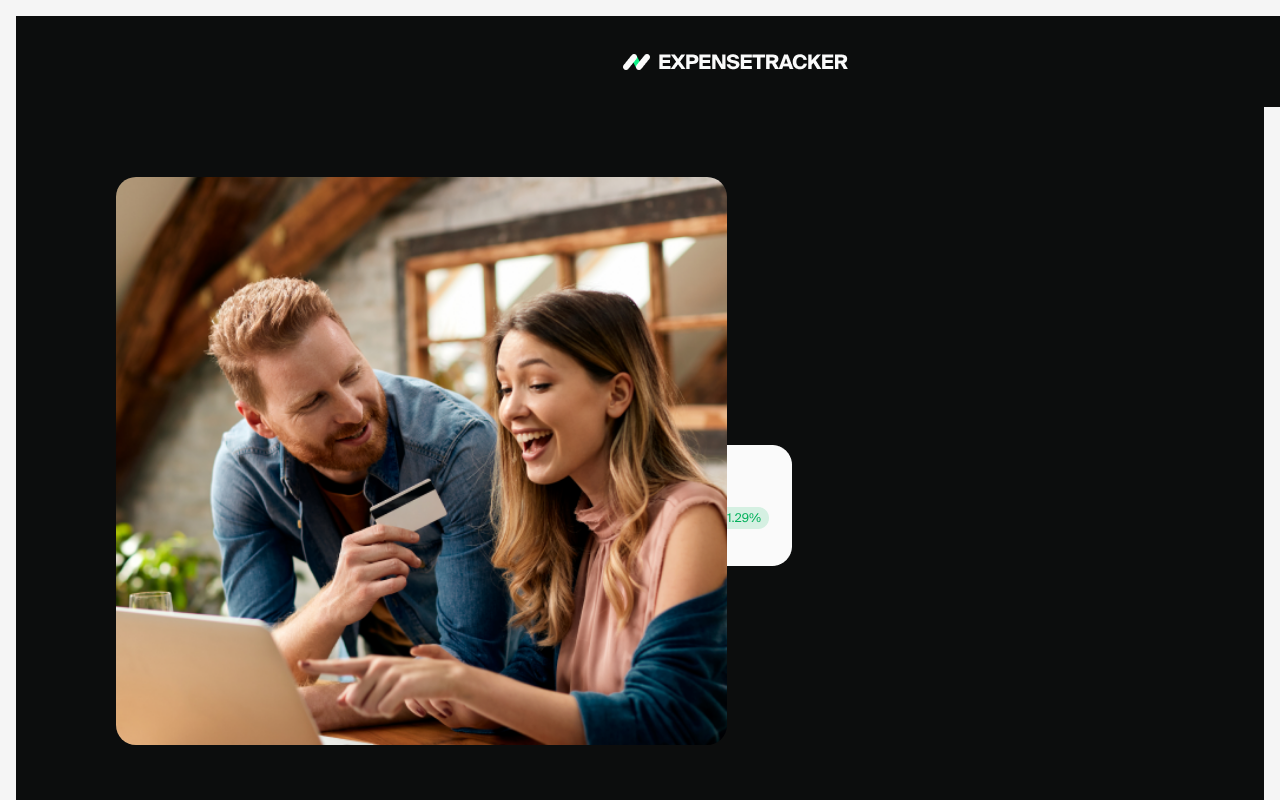
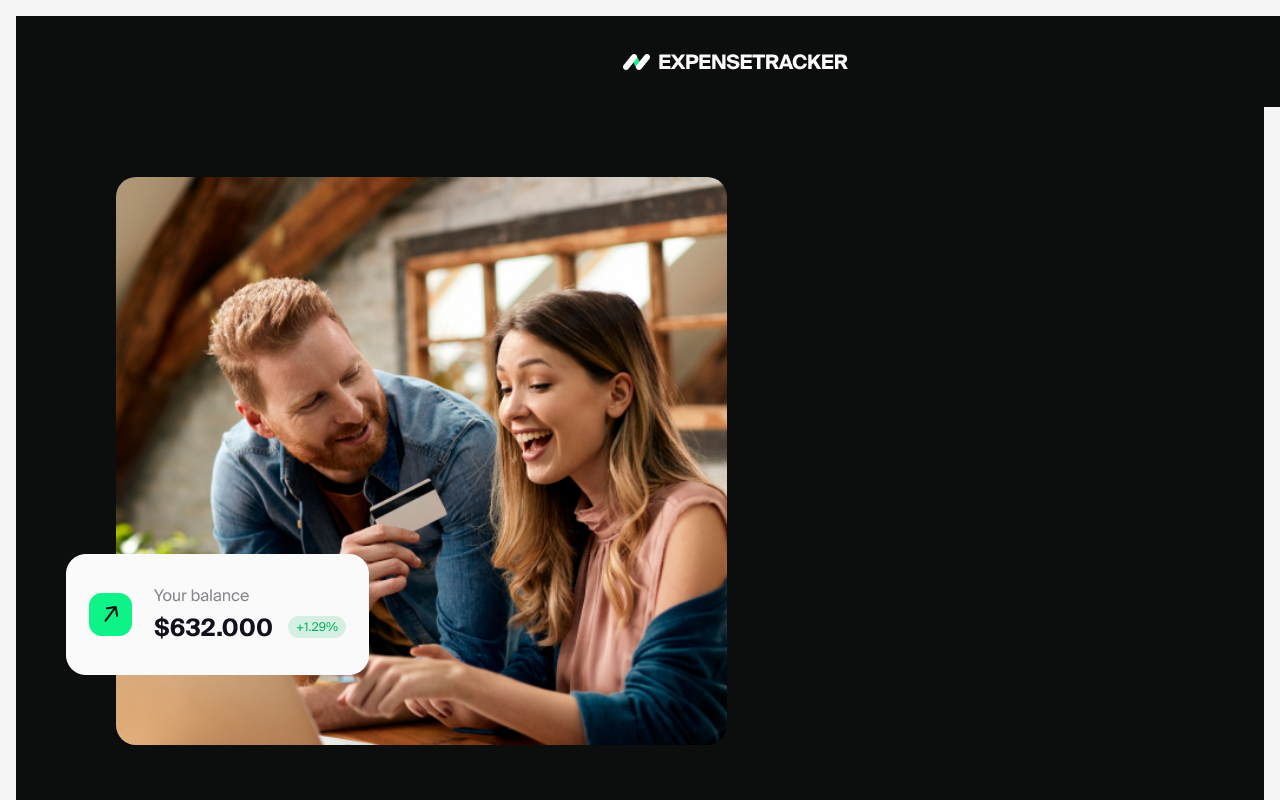
Before and after one commit to Reuelle/expense-tracker, a React (Create React App) app: page /expense-tracker/login in a window 1280 px wide. Shown: the top 800 px of the page. Built offline with nearby package versions, Linux system fonts and the light colour scheme.

Commit message:
Update Decoration.module.css

```diff
--- a/src/components/Decoration/Decoration.module.css
+++ b/src/components/Decoration/Decoration.module.css
@@ -21,6 +21,15 @@
   border-radius: 20px; /* Optional: Apply rounded corners */
 }
 
+.balanceCard {
+  position: absolute;
+  top: 447px; /* Adjust to desired position */
+  left: 50px; /* Adjust to desired position */
+  z-index: 5; /* Ensure it stays above the background image */
+  width: 303px; /* Fixed width */
+  height: 121px;
+}
+
 .decorationTab {
   position: relative;
   z-index: 10; /* This will sit above the background */
```
